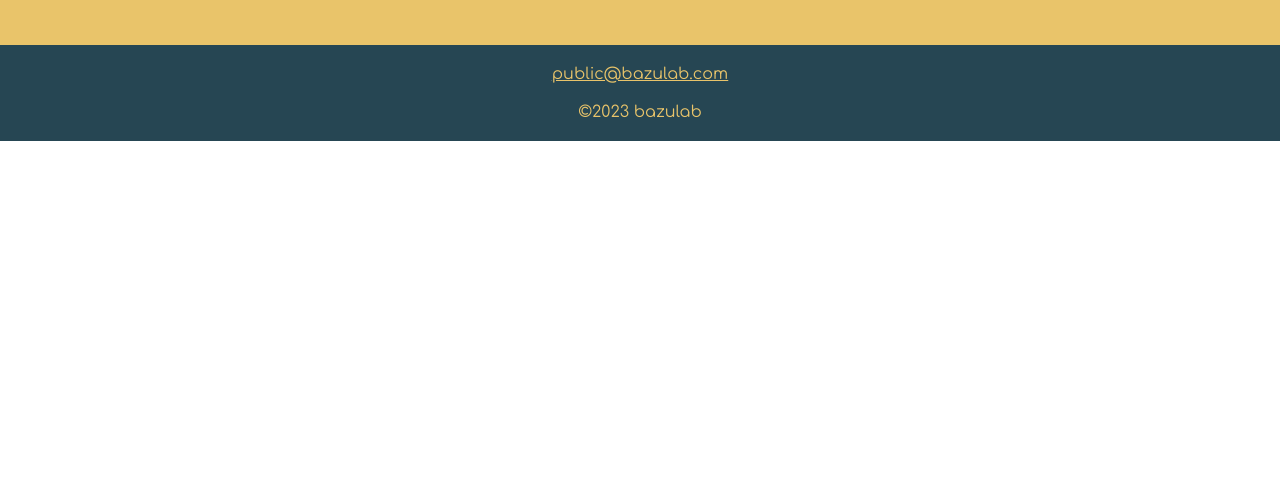
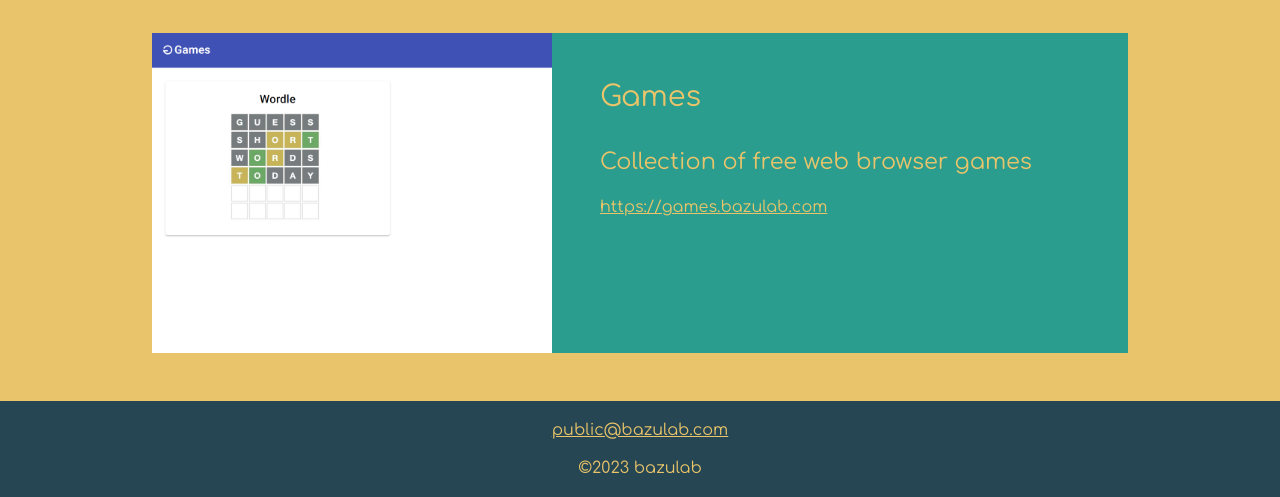
Before and after one commit to bazulab/bazulab.github.io, a website built with Vite: page src/index.html in a window 1280 px wide. Shown: the part 878-1375 px from the top of the page. Before the commit the page ends 1019 px from the top, so only its background shows below. Built offline with nearby package versions, Linux system fonts and the light colour scheme.

Commit message:
Add link to games

```diff
--- a/src/index.html
+++ b/src/index.html
@@ -116,6 +116,29 @@
               </div>
             </a>
           </li>
+          <li class="experiments__item">
+            <a
+              class="experiments__item-link"
+              target="_blank"
+              href="https://games.bazulab.com"
+              aria-label="Link to games website"
+            >
+              <img
+                class="experiments__item-image"
+                src="/games.png"
+                alt="Games site"
+              />
+              <div class="experiments__item-text-block">
+                <span class="experiments__item-name">Games</span>
+                <span class="experiments__item-description"
+                  >Collection of free web browser games</span
+                >
+                <span class="experiments__item-url"
+                  >https://games.bazulab.com</span
+                >
+              </div>
+            </a>
+          </li>
         </ul>
       </div>
     </main>
```
Also changed, not shown: src/public/games.png (added).
